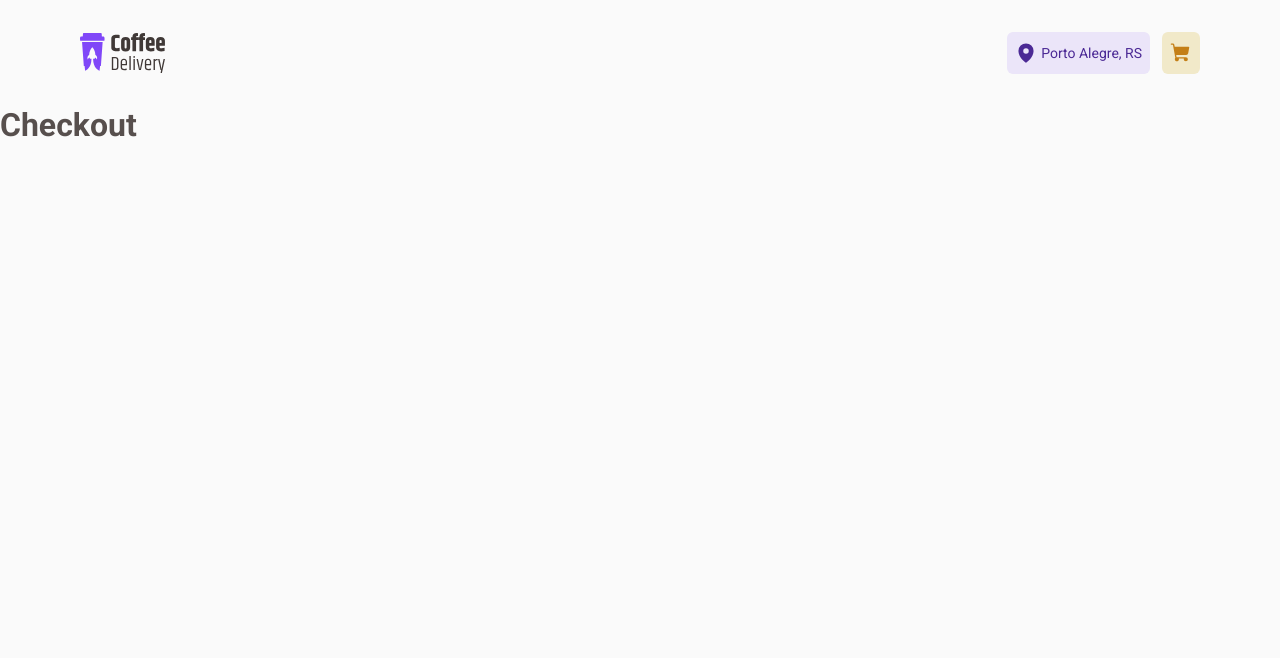
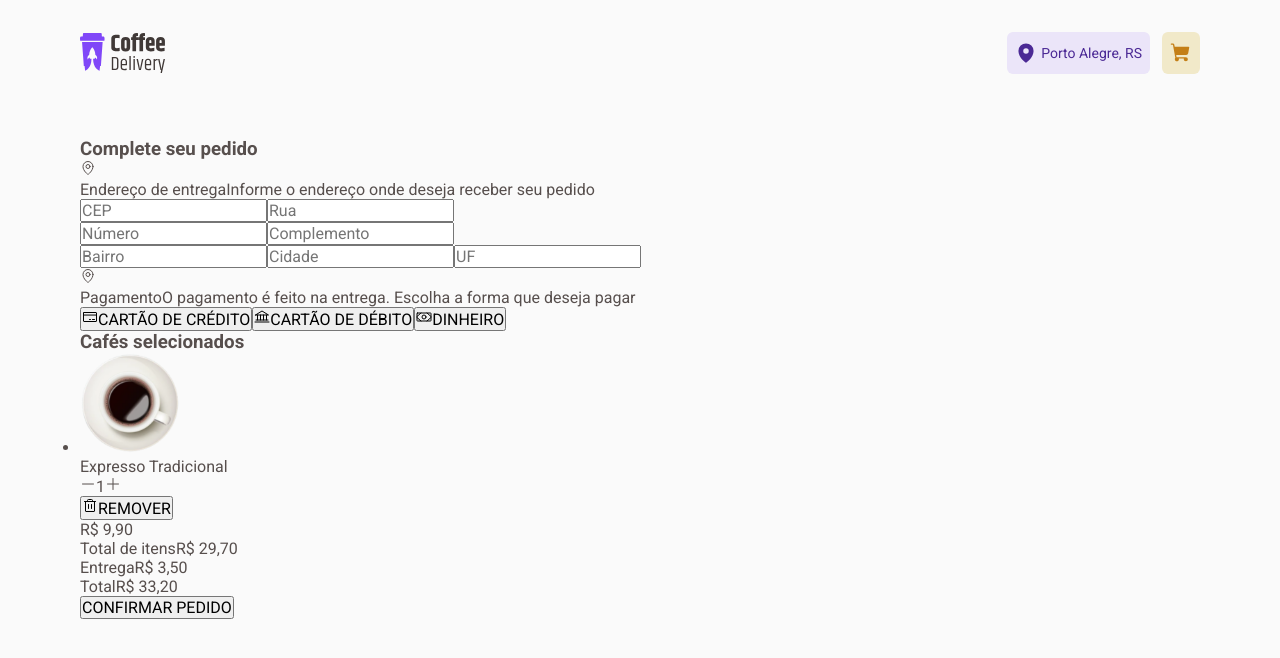
Before and after one commit to rafael-santana-almeida/ignite_coffee-delivery, a React (Vite) app: page /checkout in a window 1280 px wide. Shown: the top 658 px of the page. Built offline with nearby package versions, Linux system fonts and the light colour scheme.

Commit message:
Created HTML structure from Checkout page

```diff
--- a/src/pages/Checkout/index.tsx
+++ b/src/pages/Checkout/index.tsx
@@ -1,3 +1,113 @@
+import { Bank, CreditCard, MapPin, Minus, Money, Plus, Trash } from "phosphor-react";
+import coffeeImage from "../../assets/coffees/american.svg";
+
+import { CheckoutContainer } from "./styles";
+
 export function Checkout() {
-  return <h1>Checkout</h1>
+  return (
+    <CheckoutContainer>
+      <div>
+        <h3>Complete seu pedido</h3>
+
+        <div>
+          <div>
+            <MapPin />
+            <div>
+              <span>Endereço de entrega</span>
+              <span>Informe o endereço onde deseja receber seu pedido</span>
+            </div>
+          </div>
+
+          <form>
+            <input placeholder="CEP" />
+            <input placeholder="Rua" />
+
+            <div>
+              <input placeholder="Número" />
+              <input placeholder="Complemento" />
+            </div>
+
+            <div>
+              <input placeholder="Bairro" />
+              <input placeholder="Cidade" />
+              <input placeholder="UF" />
+            </div>
+          </form>
+        </div>
+
+        <div>
+          <div>
+            <MapPin />
+            <div>
+              <span>Pagamento</span>
+              <span>O pagamento é feito na entrega. Escolha a forma que deseja pagar</span>
+            </div>
+          </div>
+
+          <div>
+            <button>
+              <CreditCard />
+              CARTÃO DE CRÉDITO
+            </button>
+
+            <button>
+              <Bank />
+              CARTÃO DE DÉBITO
+            </button>
+
+            <button>
+              <Money />
+              DINHEIRO
+            </button>
+          </div>
+        </div>
+      </div>
+
+      <div>
+        <h3>Cafés selecionados</h3>
+
+        <div>
+          <ul>
+            <li>
+              <img src={coffeeImage} alt="" />
+
+              <div>
+                <span>Expresso Tradicional</span>
+                <div>
+                  <div>
+                    <Minus />
+                    1
+                    <Plus />
+                  </div>
+
+                  <button>
+                    <Trash />
+                    REMOVER
+                  </button>
+                </div>
+                <span>R$ 9,90</span>
+              </div>
+            </li>
+          </ul>
+
+          <div>
+            <div>
+              <span>Total de itens</span>
+              <span>R$ 29,70</span>
+            </div>
+            <div>
+              <span>Entrega</span>
+              <span>R$ 3,50</span>
+            </div>
+            <div>
+              <span>Total</span>
+              <span>R$ 33,20</span>
+            </div>
+          </div>
+
+          <button>CONFIRMAR PEDIDO</button>
+        </div>
+      </div>
+    </CheckoutContainer>
+  )
 }
--- /dev/null
+++ b/src/pages/Checkout/styles.ts
@@ -0,0 +1,8 @@
+import styled from "styled-components";
+
+export const CheckoutContainer = styled.div`
+  max-width: 70rem;
+  margin: 0 auto;
+  margin-top: 2rem;
+  margin-bottom: 9.8125rem;
+`;
--- a/src/pages/Home/Menu/index.tsx
+++ b/src/pages/Home/Menu/index.tsx
@@ -2,7 +2,14 @@ import { Minus, Plus, ShoppingCart } from 'phosphor-react';
 
 import { coffees } from '../../../data/coffees';
 
-import { MenuContainer, CartButton, MenuList, MenuItem, TagContainer, FooterContainer } from './styles';
+import {
+  MenuContainer,
+  CartButton,
+  MenuList,
+  MenuItem,
+  TagContainer,
+  FooterContainer
+} from './styles';
 
 export function Menu() {
   return (
@@ -15,7 +22,7 @@ export function Menu() {
             <img src={coffee.image} alt={coffee.name} />
 
             <TagContainer>
-              {coffee.tags.map(tag => <span>{tag}</span>)}
+              {coffee.tags.map(tag => <span key={tag}>{tag}</span>)}
             </TagContainer>
 
             <h3>{coffee.name}</h3>
--- a/src/router.tsx
+++ b/src/router.tsx
@@ -14,5 +14,5 @@ export function Router() {
         <Route path='/success' element={<Success />} />
       </Route>
     </Routes>
-  )
+  );
 }
```
